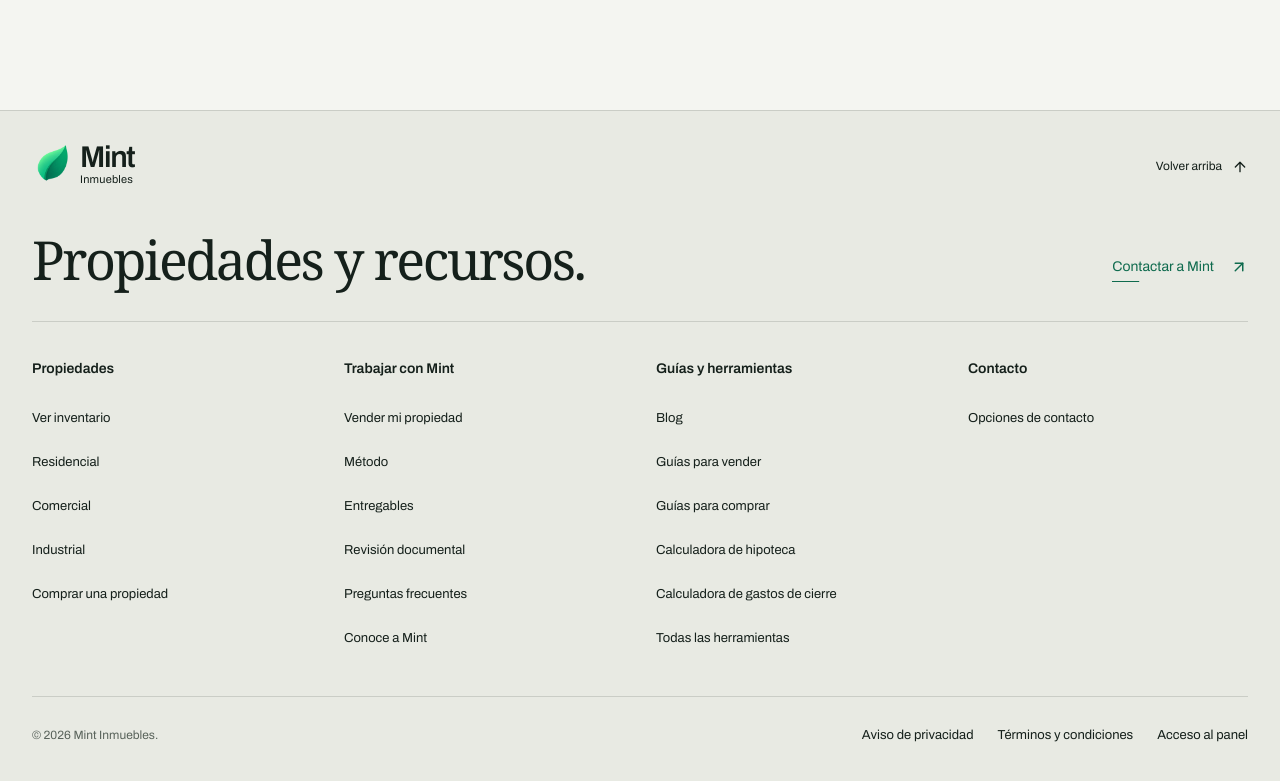
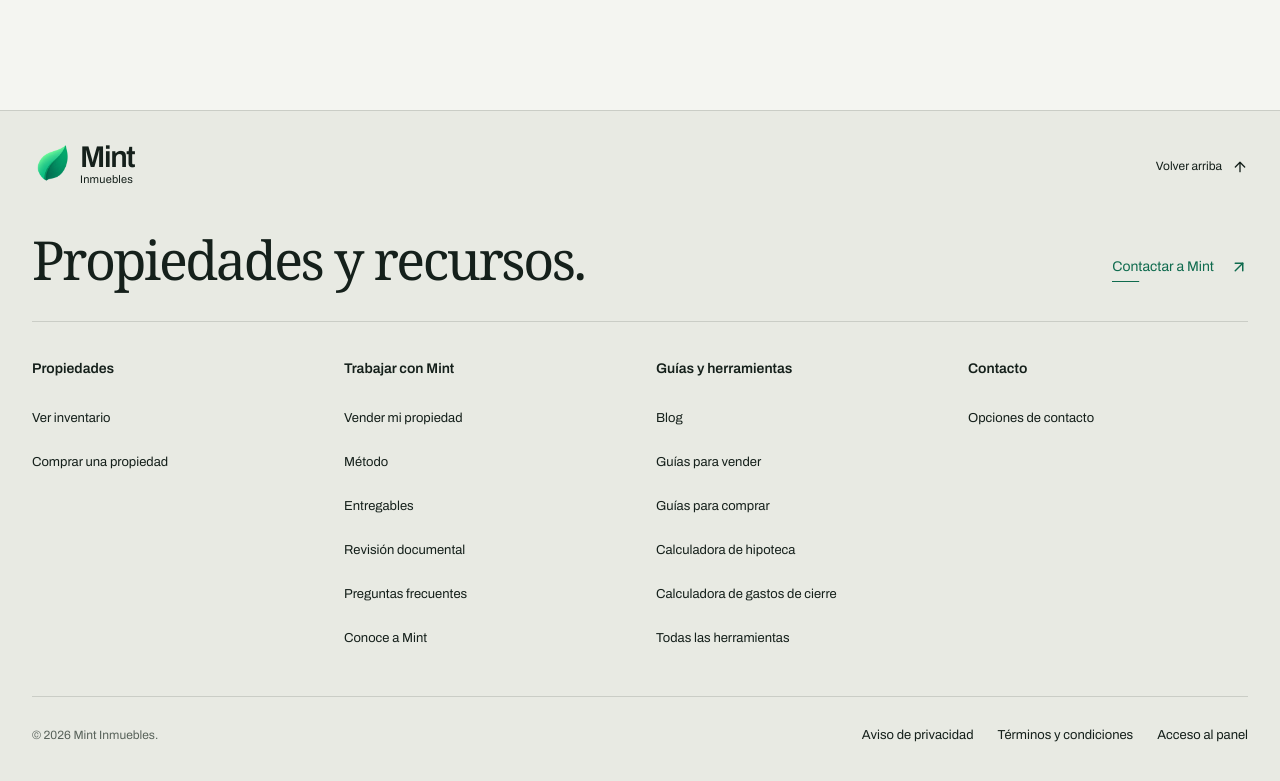
Before and after one commit to M01535NT/fortius-inmuebles, a Next.js app: page /comercial in a window 1280 px wide. Shown: the part 451-1232 px from the top of the page. Built offline with nearby package versions, Linux system fonts and the light colour scheme; no server answers.

Commit message:
fix(footer): remove vague property category links

```diff
--- a/src/components/home/site-footer.tsx
+++ b/src/components/home/site-footer.tsx
@@ -13,9 +13,6 @@ import { publicContact } from "@/lib/public-contact";
 const sections = [
   { title: "Propiedades", links: [
     { href: "/inventario", label: "Ver inventario" },
-    { href: "/residencial", label: "Residencial" },
-    { href: "/comercial", label: "Comercial" },
-    { href: "/industrial", label: "Industrial" },
     { href: "/comprar-propiedad", label: "Comprar una propiedad" },
   ] },
   { title: "Trabajar con Mint", links: [
```
